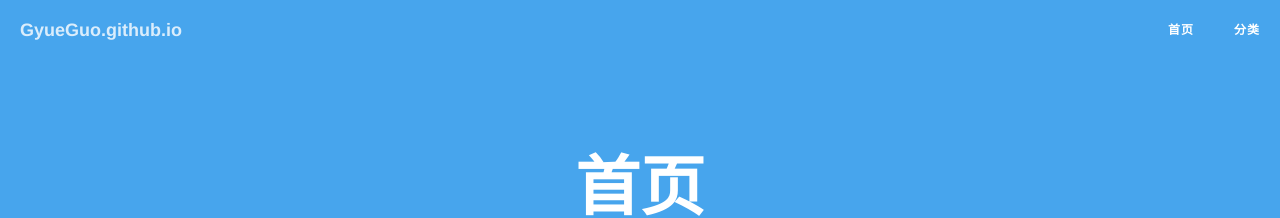
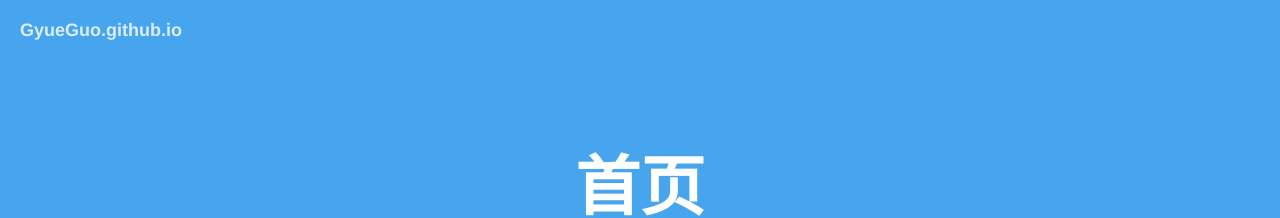
Before and after one commit to liuzesi/GyueGuo.github.io, a Jekyll site: the page built from index.html, in a window 1280 px wide and 900 px high. Shown: the top 218 px of the window. Built offline with Jekyll 4.4.1, drawn with Linux system fonts in a browser that asks for light colours; nearby versions of some CDN libraries; emoji names are drawn with the system emoji font; the list of posts is cut into pages by our own code.

```diff
--- a/_includes/nav.html
+++ b/_includes/nav.html
@@ -18,7 +18,7 @@
                 <!-- <li>
                     <a href="{{ site.baseurl }}/">Home</a>
                 </li> -->
-                {% for page in site.pages %}{% if page.title %}
+                {% for page in site.categories  %}{% if page.title %}
                 <li>
                     <a href="{{ page.url | prepend: site.baseurl }}">{{ page.title }}</a>
                 </li>
```
